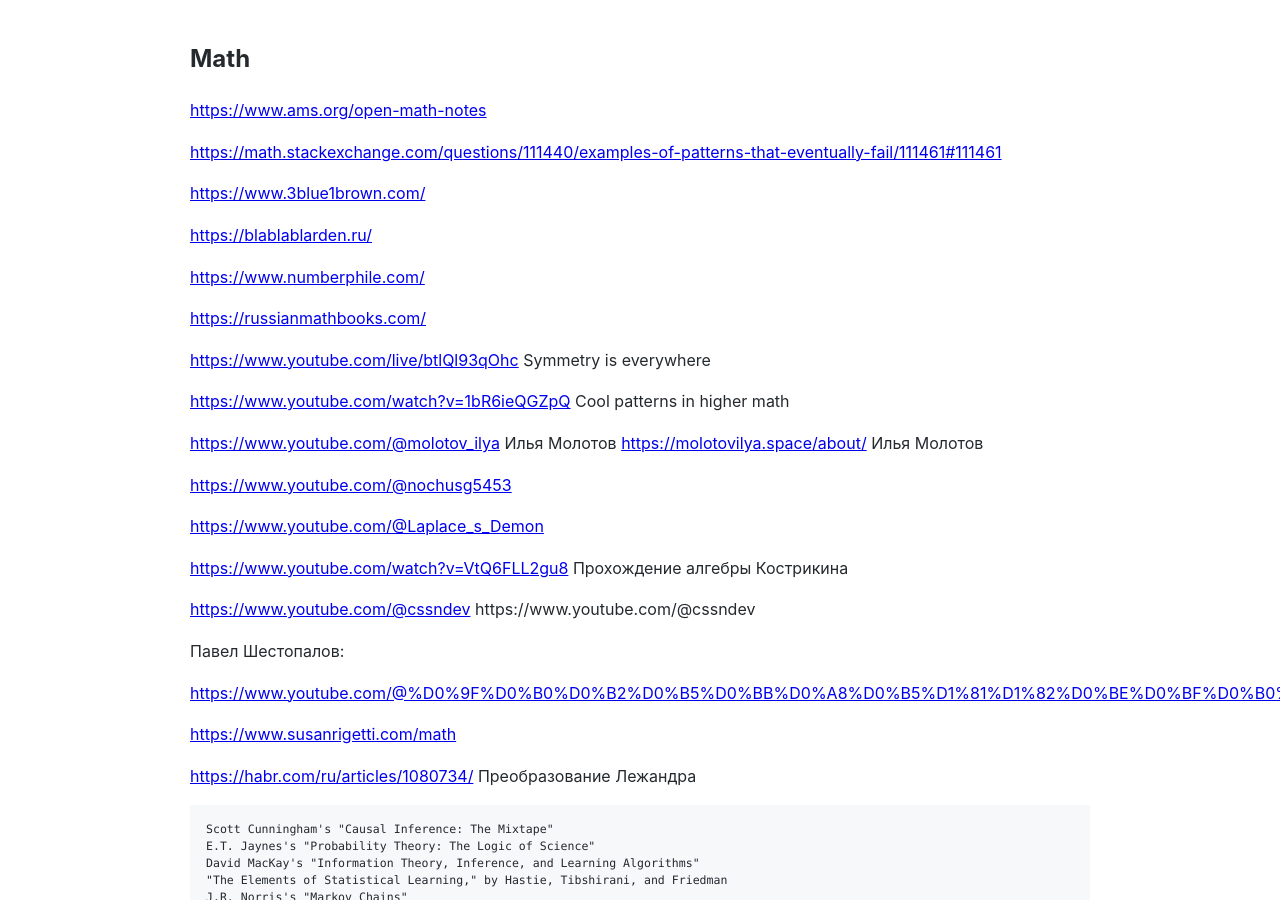
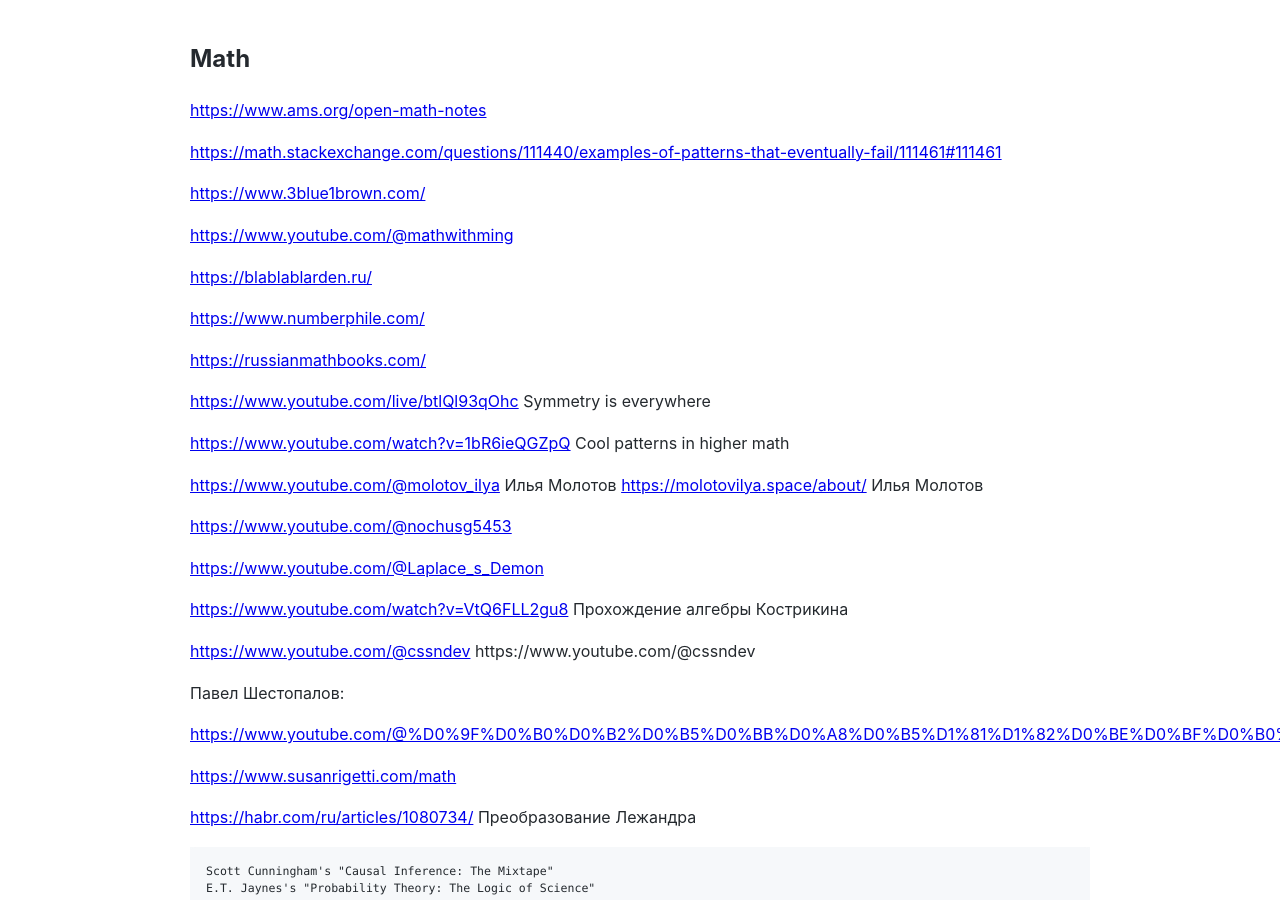
Before and after one commit to Michael-Lubinsky/michael-lubinsky.github.com, a Jekyll site: the page built from math/math.md, in a window 1280 px wide and 900 px high. Built offline with Jekyll 4.4.1, drawn with Linux system fonts in a browser that asks for light colours; our own code applies the rules of GitHub Pages for plain Markdown files.

Commit message:
Add new resource link to math.md

```diff
--- a/math/math.md
+++ b/math/math.md
@@ -5,6 +5,8 @@
 <https://math.stackexchange.com/questions/111440/examples-of-patterns-that-eventually-fail/111461#111461>
 
 <https://www.3blue1brown.com/>
+
+<https://www.youtube.com/@mathwithming>
 
 <https://blablablarden.ru/>
 
```
